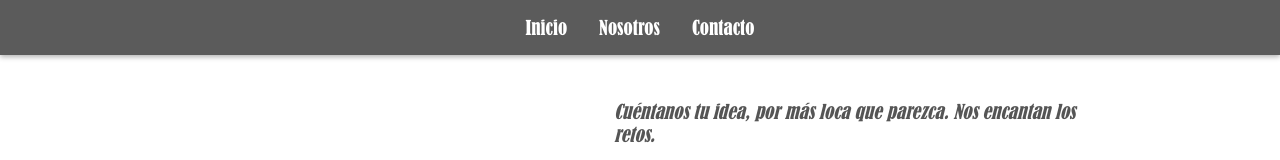
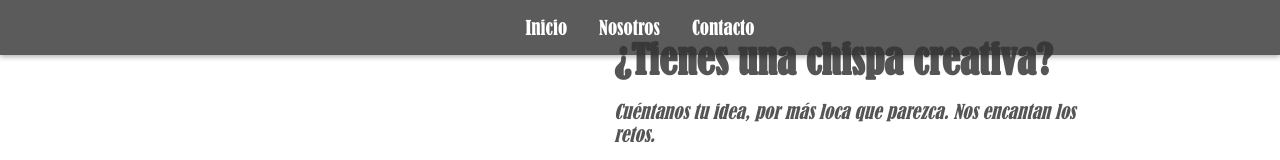
Before and after one commit to Raul1992gt/vertexArts, a Next.js app: page /contacto in a window 1280 px wide. Shown: the top 160 px of the page. Built offline with nearby package versions, Linux system fonts and the light colour scheme.

Commit message:
"Estilos de title estaba en blanco"

```diff
--- a/src/app/contacto/Contacto.module.css
+++ b/src/app/contacto/Contacto.module.css
@@ -25,7 +25,7 @@
 .title {
   text-align: left;
   font-size: 2.5rem;
-  color: #ffffff;
+  color: #555;
   margin-bottom: 1rem;
   font-weight: bold;
 }
```
